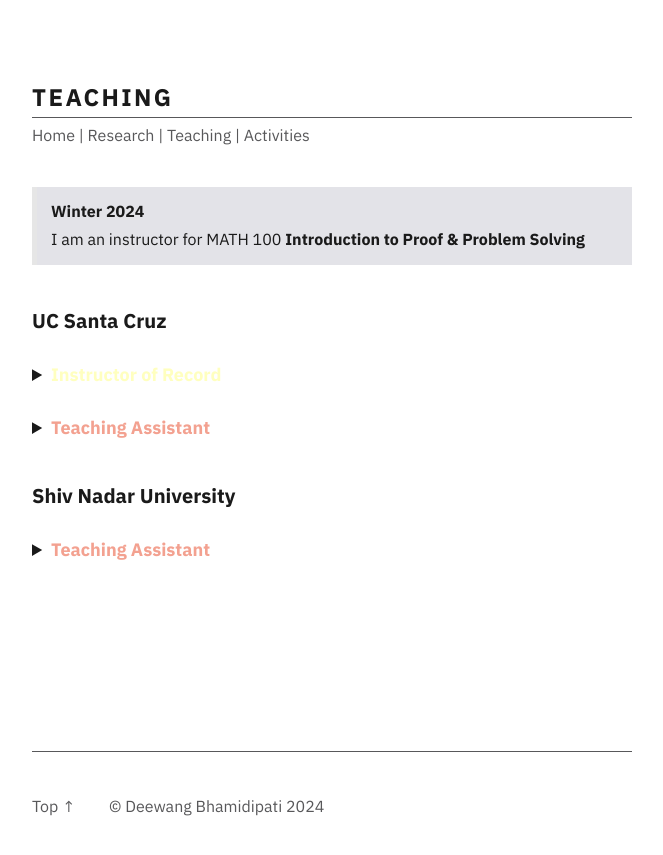
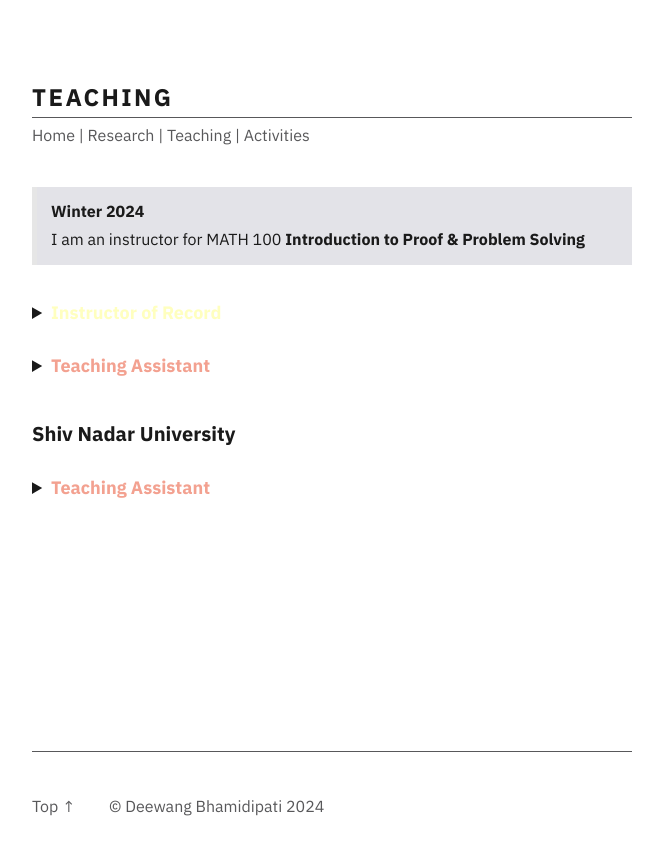
Before and after one commit to junkquill/junkquill.github.io, a Jekyll site: the page built from _pages/teaching.md, in a window 1280 px wide. Shown: the top 855 px of the page, without its empty margins (308-971 px from the left). Built offline with Jekyll 4.4.1, drawn with Linux system fonts in a browser that asks for light colours.

Commit message:
page-edit

```diff
--- a/_pages/teaching.md
+++ b/_pages/teaching.md
@@ -14,7 +14,7 @@ permalink: /teaching
 <p>I am an instructor for MATH 100 <b>Introduction to Proof & Problem Solving</b></p>
 </div>
 
-### UC Santa Cruz
+<!-- ### UC Santa Cruz -->
 
 <details>
     <summary><b style="color:#ffffbf">Instructor of Record</b></summary>
```
Also changed, not shown: _pages/activities.md (+1 -1 lines).
